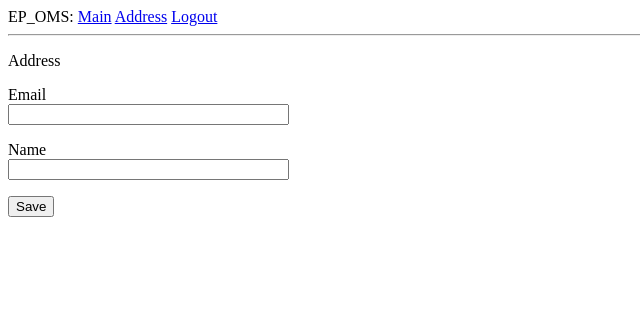
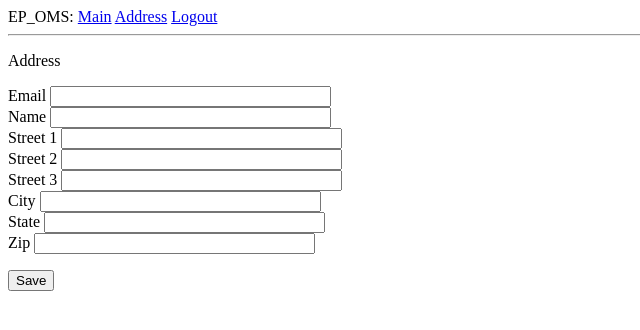
Before and after one commit to taehyunlim/ep_oms, a Flask app: page /address in a window 1280 px wide. Shown: the top 330 px of the page, without its empty margins (0-640 px from the left). Run offline with Flask 2, Linux system fonts and the light colour scheme; the visitor is signed in with stand-in values (Sample User, id 1).

Commit message:
Update address view and form

```diff
--- a/ep_oms/forms.py
+++ b/ep_oms/forms.py
@@ -30,12 +30,12 @@ class SignupForm(FlaskForm):
 class AddressForm(FlaskForm):
   email = StringField('Email', validators=[DataRequired(), Email()])
   name = StringField('Name', validators=[DataRequired()])
-  # street1 = StringField('Street 1', validators=[DataRequired(), Length(min=0, max=30)])
-  # street2 = StringField('Street 2', validators=[Length(min=0, max=30)])
-  # street3 = StringField('Street 3', validators=[Length(min=0, max=30)])
-  # city = StringField('City', validators=[DataRequired(), Length(min=0, max=30)])
-  # state = StringField('State', validators=[DataRequired(), Length(min=0, max=2)])
-  # zip = StringField('Zip', validators=[DataRequired(), Length(min=0, max=10)])
+  street1 = StringField('Street 1', validators=[DataRequired(), Length(min=0, max=30)])
+  street2 = StringField('Street 2', validators=[Length(min=0, max=30)])
+  street3 = StringField('Street 3', validators=[Length(min=0, max=30)])
+  city = StringField('City', validators=[DataRequired(), Length(min=0, max=30)])
+  state = StringField('State', validators=[DataRequired(), Length(min=0, max=2)])
+  zip = StringField('Zip', validators=[DataRequired(), Length(min=0, max=10)])
   submit = SubmitField('Save')
 
 class ProductForm(FlaskForm):
--- a/ep_oms/routes.py
+++ b/ep_oms/routes.py
@@ -3,7 +3,7 @@ from flask_login import current_user, login_user, logout_user, login_required
 from werkzeug.urls import url_parse
 from ep_oms import application, db
 from ep_oms.forms import AddressForm, LoginForm, SignupForm
-from ep_oms.models import Admin
+from ep_oms.models import Admin, Address
 
 
 @application.route('/')
@@ -57,6 +57,18 @@ def register():
 def address():
   form = AddressForm()
   if form.validate_on_submit():
-    flash(form.email.data)
-    return redirect(url_for('address'))
+    address = Address(
+      name = form.name.data,
+      email = form.email.data,
+      street1 = form.street1.data,
+      street2 = form.street2.data,
+      street3 = form.street3.data,
+      city = form.city.data,
+      state = form.state.data,
+      zip = form.zip.data
+    )
+    db.session.add(address)
+    db.session.commit()
+    flash("Address for {} successfully saved".format(form.name.data))
+    return redirect(url_for('index'))
   return render_template('address.html', title='Address', form=form)
--- a/ep_oms/templates/address.html
+++ b/ep_oms/templates/address.html
@@ -3,16 +3,26 @@
 <form action="" method="post" novalidate>
   {{ form.hidden_tag() }}
   <p>
-    {{ form.email.label }}<br />
-    {{ form.email(size=32) }}<br />
+    {{ form.email.label }}
+    {{ form.email(size=32) }}<br>
     {% for error in form.email.errors %}
     <span style="color: red;">[{{ error }}]</span> {% endfor %}
-  </p>
-  <p>
-    {{ form.name.label }}<br />
-    {{ form.name(size=32) }}<br />
+    {{ form.name.label }}
+    {{ form.name(size=32) }}<br>
     {% for error in form.name.errors %}
     <span style="color: red;">[{{ error }}]</span> {% endfor %}
+    {{ form.street1.label }}
+    {{ form.street1(size=32) }}<br>
+    {{ form.street2.label }}
+    {{ form.street2(size=32) }}<br>
+    {{ form.street3.label }}
+    {{ form.street3(size=32) }}<br>
+    {{ form.city.label }}
+    {{ form.city(size=32) }}<br>
+    {{ form.state.label }}
+    {{ form.state(size=32) }}<br>
+    {{ form.zip.label }}
+    {{ form.zip(size=32) }}<br>
   </p>
   <p>{{ form.submit() }}</p>
 </form>
```
Also changed, not shown: app.db.
